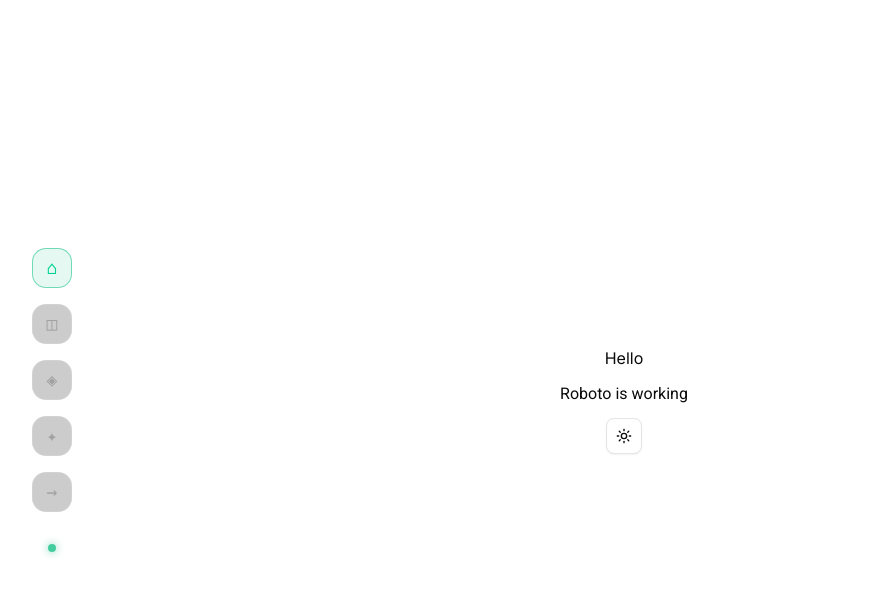
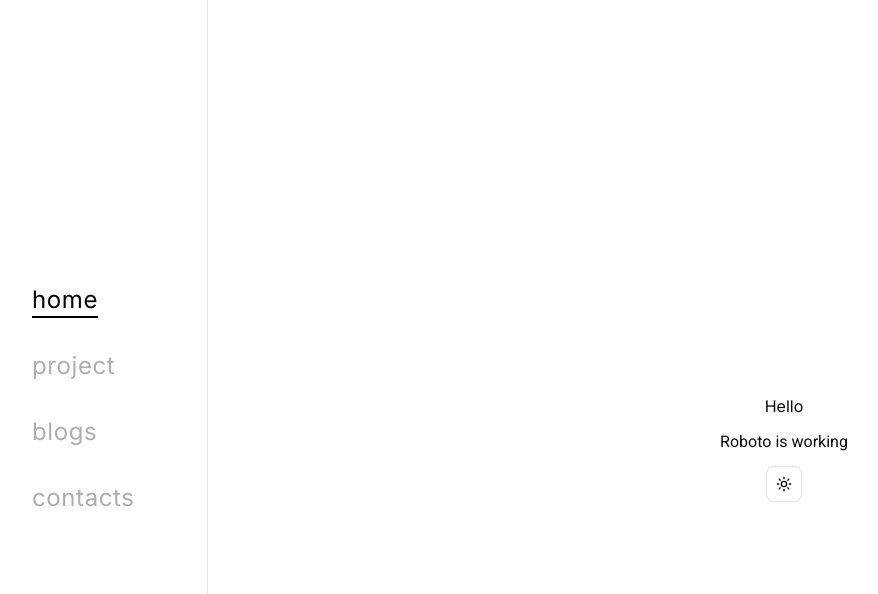
Before and after one commit to Rohit-48/portfolioyyyyh, a Next.js app: page / in a window 1280 px wide. Shown: the top 594 px of the page, without its empty margins (16-894 px from the left). Built offline with nearby package versions, Linux system fonts and the light colour scheme.

Commit message:
updates navbar code and align with my plan and refactor code.

```diff
--- a/app/layout.tsx
+++ b/app/layout.tsx
@@ -102,7 +102,7 @@ export default function RootLayout({
       suppressHydrationWarning
       className={`${inter.variable} ${roboto.variable} h-full antialiased`}
     >
-      <body className="min-h-full flex flex-col font-inter">
+      <body className="min-h-full flex flex-col font-inter ml-80 flex-1 p-12">
         <ThemeProvider
           attribute="class"
           defaultTheme="system"
--- a/components/Navbar.tsx
+++ b/components/Navbar.tsx
@@ -1,103 +1,84 @@
 "use client";
 
-import { useState, useEffect } from "react";
 import Link from "next/link";
+import { useEffect, useState } from "react";
 
 const links = [
-  { label: "Home", href: "#hero", icon: "⌂" },
-  { label: "Projects", href: "#projects", icon: "◫" },
-  { label: "Stack", href: "#stack", icon: "◈" },
-  { label: "Writing", href: "#writing", icon: "✦" },
-  { label: "Contact", href: "#contact", icon: "→" },
+  { label: "home",     href: "#hero" },
+  { label: "project",  href: "#projects" },
+  { label: "blogs",    href: "#blogs" },
+  { label: "contacts", href: "#contact" },
 ];
 
-export function Navbar() {
-  const [active, setActive] = useState("Home");
-
-  // Sync active state with scroll position
-  useEffect(() => {
-    const handleScroll = () => {
-      const sections = links.map(
-        (link) => document.querySelector(link.href) as HTMLElement
-      );
-
-      const scrollPosition = window.scrollY + window.innerHeight / 3;
-
-      sections.forEach((section) => {
-        if (!section) return;
-        const top = section.offsetTop;
-        const height = section.offsetHeight;
-
-        if (scrollPosition >= top && scrollPosition < top + height) {
-          setActive(section.getAttribute("id") || "Home");
-        }
-      });
-    };
-
-    window.addEventListener("scroll", handleScroll);
-    return () => window.removeEventListener("scroll", handleScroll);
-  }, []);
-
-  return (
-    // Fixed the Tailwind typo and added proper semantics
-    <nav className="fixed left-6 top-1/2 z-50 -translate-y-1/2 flex flex-col items-center gap-4 xl:left-12">
-      <ul className="flex flex-col gap-4">
-        {links.map((link) => (
-          <li key={link.label}>
-            <NavItem
-              {...link}
-              isActive={
-                active.toLowerCase() === link.label.toLowerCase() ||
-                active === link.href.replace("#", "")
-              }
-              onClick={() => setActive(link.label)}
-            />
-          </li>
-        ))}
-      </ul>
-
-      {/* Available Status Indicator */}
-      <div
-        className="mt-4 flex flex-col items-center gap-1"
-        title="Status: Available"
-      >
-        <div className="h-2 w-2 rounded-full bg-emerald-500 animate-pulse shadow-[0_0_8px_rgba(16,185,129,0.8)]" />
-      </div>
-    </nav>
-  );
-}
-
-// Extracted NavItem for clean architecture
 function NavItem({
   label,
   href,
-  icon,
   isActive,
   onClick,
 }: {
   label: string;
   href: string;
-  icon: string;
   isActive: boolean;
   onClick: () => void;
 }) {
   return (
-    <Link
-      href={href}
-      onClick={onClick}
-      className={`group relative flex h-10 w-10 items-center justify-center rounded-xl border transition-all duration-300 ${
-        isActive
-          ? "border-emerald-500/50 bg-emerald-500/10 text-emerald-400"
-          : "border-white/10 bg-black/20 text-neutral-400 hover:border-white/20 hover:text-white"
-      }`}
-      aria-label={label}
-    >
-      <span className="font-mono text-lg">{icon}</span>
-
-      {/* Tooltip on hover */}
-      <span className="absolute left-14 rounded-md border border-white/10 bg-black/80 px-2 py-1 font-mono text-xs text-white opacity-0 transition-opacity group-hover:opacity-100 pointer-events-none">
+    <Link href={href} onClick={onClick} className="group flex w-fit flex-col">
+      <span
+        className={`text-2xl tracking-wide transition-colors duration-300 ${
+          isActive
+            ? "text-black dark:text-white"
+            : "text-[#AEAEB2] group-hover:text-black dark:group-hover:text-white"
+        }`}
+      >
         {label}
       </span>
+      <span
+        className={`h-0.5 bg-black dark:bg-white transition-all duration-300 ${
+          isActive ? "w-full" : "w-0 group-hover:w-full"
+        }`}
+      />
     </Link>
   );
 }
+
+export function Navbar() {
+  const [active, setActive] = useState("home");
+
+  useEffect(() => {
+    const observer = new IntersectionObserver(
+      (entries) => {
+        entries.forEach((entry) => {
+          if (entry.isIntersecting) {
+            setActive(entry.target.id);
+          }
+        });
+      },
+      { threshold: 0.6 }
+    );
+
+    links.forEach(({ href }) => {
+      const el = document.querySelector(href);
+      if (el) observer.observe(el);
+    });
+
+    return () => observer.disconnect();
+  }, []); // no deps needed, links is static
+
+  return (
+    <nav className="fixed left-0 top-0 z-50 h-screen w-56 border-r border-neutral-200 bg-white dark:border-neutral-800 dark:bg-[#09090b]">
+      <div className="flex h-full flex-col justify-center pl-12">
+        <ul className="flex flex-col gap-8">
+          {links.map((link) => (
+            <li key={link.label}>
+              <NavItem
+                {...link}
+                isActive={active === link.label}
+                onClick={() => setActive(link.label)}
+              />
+            </li>
+          ))}
+        </ul>
+      </div>
+    </nav>
+  );
+}
```
